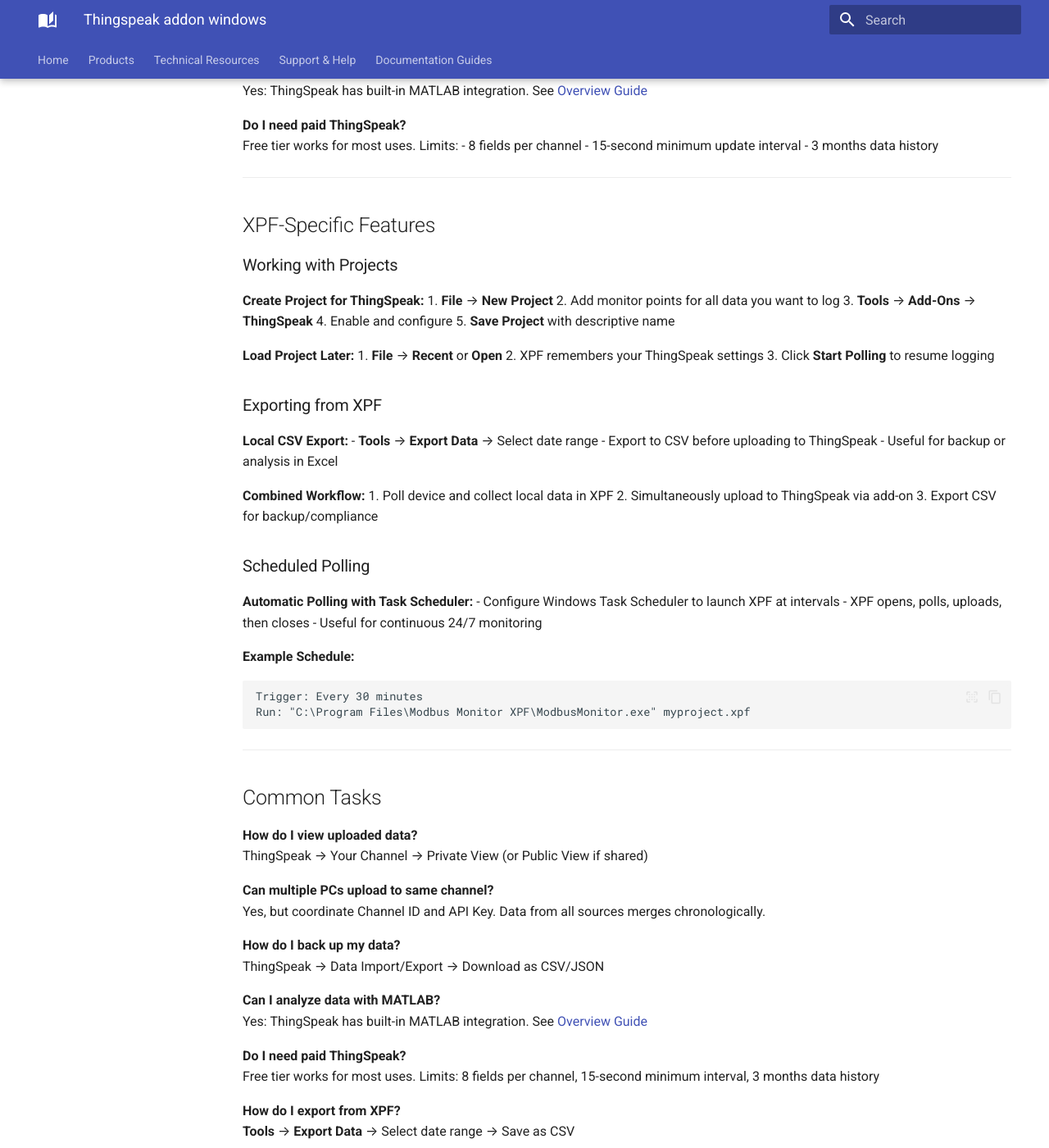
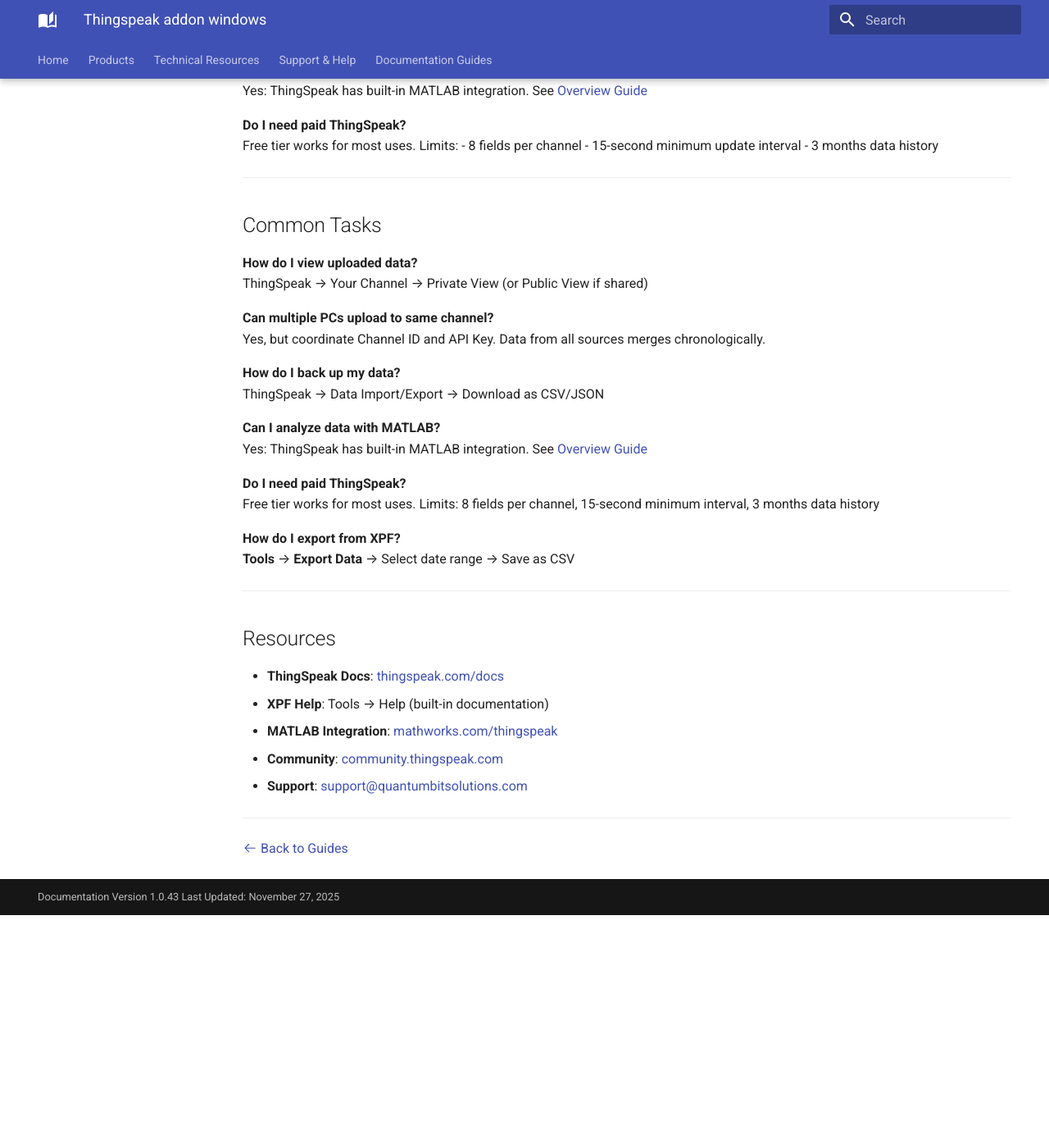
Before and after one commit to Modbus-Monitor/docs, an MkDocs documentation site: the page built from docs/guides/thingspeak-addon-windows.md, in a window 1280 px wide and 1400 px high, scrolled down 4534 px. Shown: the whole window at 82% size. Built offline with MkDocs 1.6.1 and Material for MkDocs 9.7.7, drawn with Linux system fonts in a browser that asks for light colours; the version menu is left out; after the commit the page ends 5650 px from its top, so only the background shows below that.

Commit message:
thingspeak complete

````diff
--- a/docs/guides/thingspeak-addon-windows.md
+++ b/docs/guides/thingspeak-addon-windows.md
@@ -153,49 +153,6 @@ Free tier works for most uses. Limits:
 
 ---
 
-## XPF-Specific Features
-
-### Working with Projects
-
-**Create Project for ThingSpeak:**
-1. **File** → **New Project**
-2. Add monitor points for all data you want to log
-3. **Tools** → **Add-Ons** → **ThingSpeak**
-4. Enable and configure
-5. **Save Project** with descriptive name
-
-**Load Project Later:**
-1. **File** → **Recent** or **Open**
-2. XPF remembers your ThingSpeak settings
-3. Click **Start Polling** to resume logging
-
-### Exporting from XPF
-
-**Local CSV Export:**
-- **Tools** → **Export Data** → Select date range
-- Export to CSV before uploading to ThingSpeak
-- Useful for backup or analysis in Excel
-
-**Combined Workflow:**
-1. Poll device and collect local data in XPF
-2. Simultaneously upload to ThingSpeak via add-on
-3. Export CSV for backup/compliance
-
-### Scheduled Polling
-
-**Automatic Polling with Task Scheduler:**
-- Configure Windows Task Scheduler to launch XPF at intervals
-- XPF opens, polls, uploads, then closes
-- Useful for continuous 24/7 monitoring
-
-**Example Schedule:**
-```
-Trigger: Every 30 minutes
-Run: "C:\Program Files\Modbus Monitor XPF\ModbusMonitor.exe" myproject.xpf
-```
-
----
-
 ## Common Tasks
 
 **How do I view uploaded data?**
````
Also changed, not shown: docs/guides/thingspeak-overview.md (+1 -2 lines), docs/index.md (+6 -24 lines).
